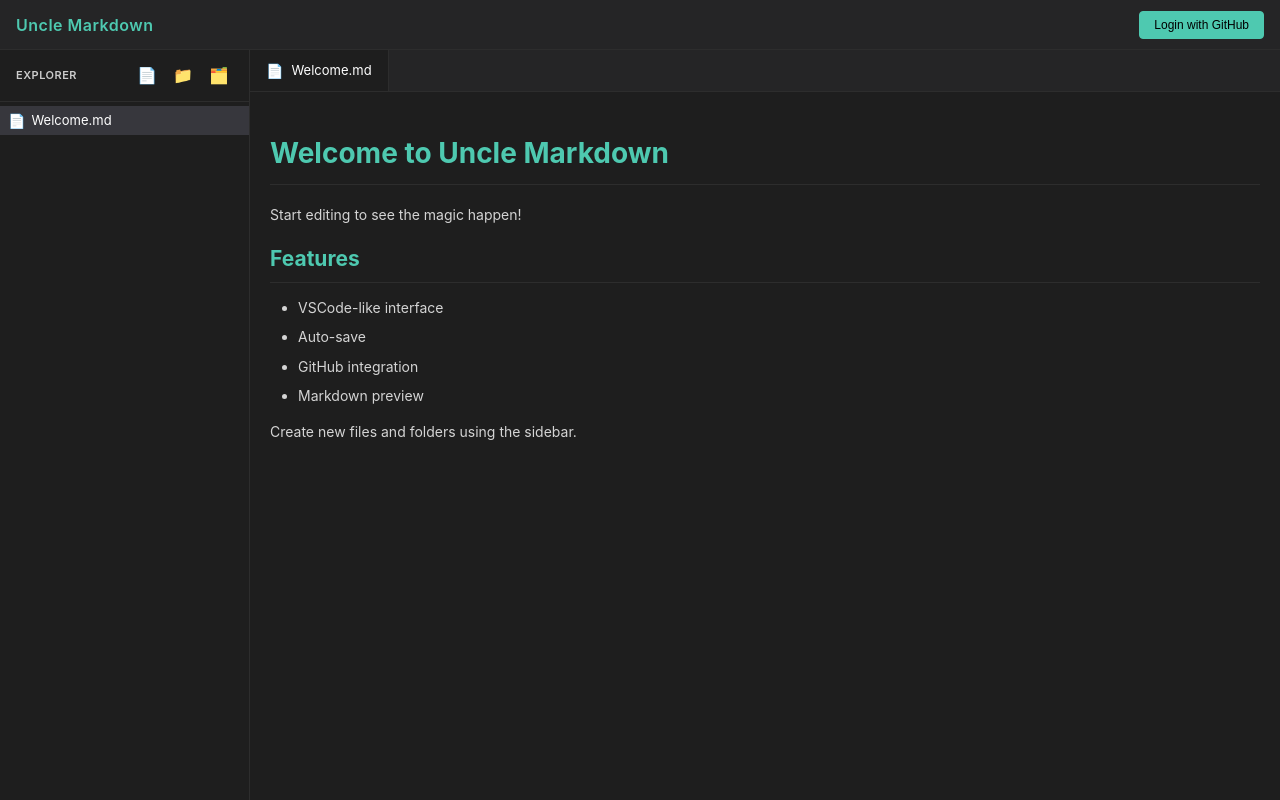
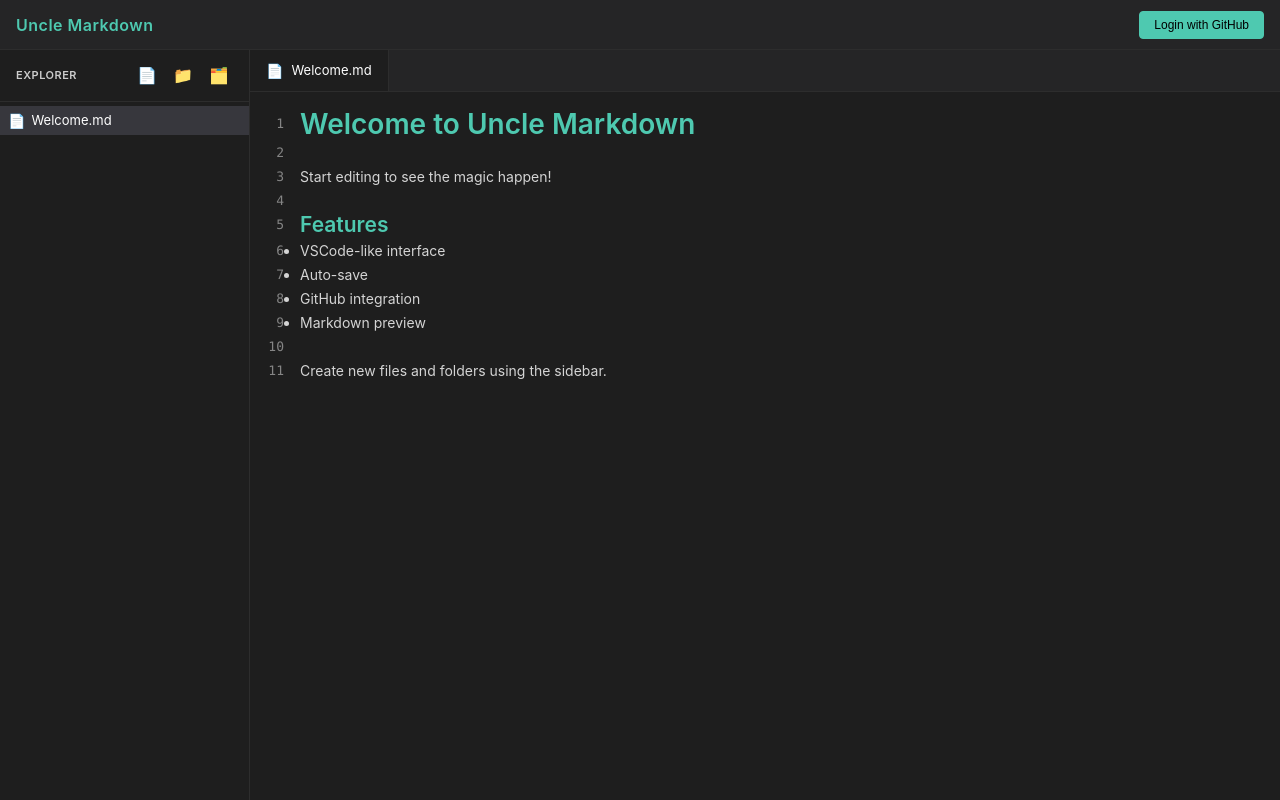
Before and after one commit to Shelrothman/uncle_markdown, a React (Vite) app: page / in a window 1280 px wide. Built offline with nearby package versions, Linux system fonts and the light colour scheme.

Commit message:
feat: WYSIWYG imp line by line

```diff
--- a/src/components/Editor.css
+++ b/src/components/Editor.css
@@ -38,54 +38,175 @@
   overflow: hidden;
 }
 
-.wysiwyg-editor {
+/* Line-by-line WYSIWYG Editor */
+.wysiwyg-line-editor {
   flex: 1;
   display: flex;
   flex-direction: column;
-  overflow: hidden;
+  overflow-y: auto;
+  background: #1e1e1e;
+  padding: 20px 0;
+}
+
+.editor-line {
+  display: flex;
+  min-height: 24px;
   position: relative;
   cursor: text;
 }
 
-.wysiwyg-textarea {
+.editor-line:hover {
+  background: rgba(255, 255, 255, 0.03);
+}
+
+.line-number {
+  width: 50px;
+  padding-right: 16px;
+  text-align: right;
+  color: #858585;
+  font-family: 'Consolas', 'Monaco', 'Courier New', monospace;
+  font-size: 13px;
+  line-height: 24px;
+  user-select: none;
+  flex-shrink: 0;
+}
+
+.line-content {
   flex: 1;
-  background: #1e1e1e;
+  display: flex;
+  align-items: flex-start;
+  min-height: 24px;
+  padding-right: 20px;
+}
+
+.line-textarea {
+  flex: 1;
+  background: transparent;
   color: #d4d4d4;
   border: none;
   outline: none;
-  padding: 20px;
   font-family: 'Consolas', 'Monaco', 'Courier New', monospace;
   font-size: 14px;
-  line-height: 1.6;
+  line-height: 24px;
   resize: none;
-  tab-size: 2;
-  width: 100%;
-  height: 100%;
+  overflow: hidden;
+  padding: 0;
+  margin: 0;
+  min-height: 24px;
 }
 
-.wysiwyg-textarea::placeholder {
+.line-textarea::placeholder {
   color: #6a6a6a;
 }
 
-.wysiwyg-preview {
+.line-preview {
   flex: 1;
-  padding: 20px;
-  overflow-y: auto;
   color: #d4d4d4;
   font-family: -apple-system, BlinkMacSystemFont, 'Segoe UI', 'Roboto', 'Oxygen', 'Ubuntu', 'Cantarell', sans-serif;
   font-size: 14px;
-  line-height: 1.6;
+  line-height: 24px;
+  min-height: 24px;
   cursor: text;
-  min-height: 100%;
 }
 
-.wysiwyg-preview:empty::before {
-  content: 'Click to start editing...';
-  color: #6a6a6a;
+.line-preview > * {
+  margin: 0 !important;
+  padding: 0 !important;
+  display: inline;
+}
+
+.line-preview h1,
+.line-preview h2,
+.line-preview h3,
+.line-preview h4,
+.line-preview h5,
+.line-preview h6 {
+  color: #4ec9b0;
+  font-weight: 600;
+  border: none !important;
+}
+
+.line-preview h1 { font-size: 2em; }
+.line-preview h2 { font-size: 1.5em; }
+.line-preview h3 { font-size: 1.25em; }
+.line-preview h4 { font-size: 1em; }
+.line-preview h5 { font-size: 0.875em; }
+.line-preview h6 { font-size: 0.75em; }
+
+.line-preview strong {
+  color: #4ec9b0;
+  font-weight: 600;
+}
+
+.line-preview em {
+  color: #9cdcfe;
   font-style: italic;
 }
 
-/* Markdown Styles */
+.line-preview a {
+  color: #569cd6;
+  text-decoration: none;
+}
+
+.line-preview a:hover {
+  text-decoration: underline;
+}
+
+.empty-line {
+  display: inline-block;
+  width: 100%;
+  min-height: 24px;
+}
+
+/* Inline code in line preview */
+.line-preview code {
+  background: rgba(110, 118, 129, 0.15);
+  color: #e8ab53;
+  padding: 0.2em 0.4em;
+  border-radius: 3px;
+  font-size: 0.85em;
+  font-family: 'Consolas', 'Monaco', 'Courier New', monospace;
+  border: 1px solid rgba(110, 118, 129, 0.2);
+}
+
+/* Color highlights in line preview */
+.line-preview code.highlight-red {
+  background: rgba(244, 135, 113, 0.15);
+  color: #f48771;
+  border-color: rgba(244, 135, 113, 0.3);
+}
+
+.line-preview code.highlight-green {
+  background: rgba(78, 201, 176, 0.15);
+  color: #4ec9b0;
+  border-color: rgba(78, 201, 176, 0.3);
+}
+
+.line-preview code.highlight-blue {
+  background: rgba(86, 156, 214, 0.15);
+  color: #569cd6;
+  border-color: rgba(86, 156, 214, 0.3);
+}
+
+.line-preview code.highlight-yellow {
+  background: rgba(220, 220, 170, 0.15);
+  color: #dcdcaa;
+  border-color: rgba(220, 220, 170, 0.3);
+}
+
+.line-preview code.highlight-purple {
+  background: rgba(197, 134, 192, 0.15);
+  color: #c586c0;
+  border-color: rgba(197, 134, 192, 0.3);
+}
+
+.line-preview code.highlight-orange {
+  background: rgba(206, 145, 120, 0.15);
+  color: #ce9178;
+  border-color: rgba(206, 145, 120, 0.3);
+}
+
+/* Old full-document preview styles (kept for backwards compatibility) */
 .wysiwyg-preview h1 {
   color: #4ec9b0;
   font-size: 2em;
--- a/src/components/Editor.tsx
+++ b/src/components/Editor.tsx
@@ -11,28 +11,36 @@
   const { getActiveFile, updateFileContent } = useFileStore();
   const activeFile = getActiveFile();
   const [localContent, setLocalContent] = useState(activeFile?.content || '');
-  const [isEditing, setIsEditing] = useState(false);
+  const [editingLine, setEditingLine] = useState<number | null>(null);
   const saveTimeoutRef = useRef<number | undefined>(undefined);
-  const textareaRef = useRef<HTMLTextAreaElement>(null);
+  const lineRefs = useRef<{ [key: number]: HTMLTextAreaElement | null }>({});
   const editorRef = useRef<HTMLDivElement>(null);
 
   // Update local content when active file changes
   useEffect(() => {
     setLocalContent(activeFile?.content || '');
-    setIsEditing(false);
+    setEditingLine(null);
+    lineRefs.current = {};
     // We intentionally sync state here when file changes
     // eslint-disable-next-line react-hooks/exhaustive-deps
   }, [activeFile?.id]);
 
-  // Only restore focus, not cursor position (let user click where they want)
+  // Focus the textarea when editing a line
   useEffect(() => {
-    if (isEditing && textareaRef.current && document.activeElement !== textareaRef.current) {
-      textareaRef.current.focus();
+    if (editingLine !== null && lineRefs.current[editingLine]) {
+      const textarea = lineRefs.current[editingLine];
+      if (textarea) {
+        textarea.focus();
+        // Move cursor to end of line
+        textarea.setSelectionRange(textarea.value.length, textarea.value.length);
       }
-  }, [isEditing]);
+    }
+  }, [editingLine]);
 
-  const handleChange = (e: React.ChangeEvent<HTMLTextAreaElement>) => {
-    const newContent = e.target.value;
+  const handleLineChange = (lineIndex: number, newLineContent: string) => {
+    const lines = localContent.split('\n');
+    lines[lineIndex] = newLineContent;
+    const newContent = lines.join('\n');
 
     setLocalContent(newContent);
 
@@ -48,26 +56,76 @@
     }, 500);
   };
 
-  const handleEditorClick = () => {
-    // Only switch to edit mode if clicking the preview itself, not already editing
-    if (!isEditing) {
-      setIsEditing(true);
-      // Don't set cursor position - let user click where they want
+  const handleLineClick = (lineIndex: number) => {
+    setEditingLine(lineIndex);
+  };
+
+  const handleLineBlur = (lineIndex: number) => {
+    // Small delay to allow clicking on other elements
     setTimeout(() => {
-        if (textareaRef.current) {
-          textareaRef.current.focus();
+      if (editingLine === lineIndex && !lineRefs.current[lineIndex]?.contains(document.activeElement)) {
+        setEditingLine(null);
+      }
+    }, 100);
+  };
+
+  const handleKeyDown = (e: React.KeyboardEvent<HTMLTextAreaElement>, lineIndex: number) => {
+    if (e.key === 'Enter') {
+      e.preventDefault();
+      const lines = localContent.split('\n');
+      const currentLine = lines[lineIndex];
+      const textarea = e.currentTarget;
+      const cursorPos = textarea.selectionStart;
+
+      // Split the line at cursor position
+      const beforeCursor = currentLine.substring(0, cursorPos);
+      const afterCursor = currentLine.substring(cursorPos);
+
+      lines[lineIndex] = beforeCursor;
+      lines.splice(lineIndex + 1, 0, afterCursor);
+
+      const newContent = lines.join('\n');
+      setLocalContent(newContent);
+
+      if (activeFile) {
+        updateFileContent(activeFile.id, newContent);
+      }
+
+      // Move to next line
+      setEditingLine(lineIndex + 1);
+    } else if (e.key === 'Backspace' && e.currentTarget.selectionStart === 0 && lineIndex > 0) {
+      e.preventDefault();
+      const lines = localContent.split('\n');
+      const currentLine = lines[lineIndex];
+      const previousLine = lines[lineIndex - 1];
+      const cursorPos = previousLine.length;
+
+      // Merge with previous line
+      lines[lineIndex - 1] = previousLine + currentLine;
+      lines.splice(lineIndex, 1);
+
+      const newContent = lines.join('\n');
+      setLocalContent(newContent);
+
+      if (activeFile) {
+        updateFileContent(activeFile.id, newContent);
+      }
+
+      // Move to previous line
+      setEditingLine(lineIndex - 1);
+      setTimeout(() => {
+        const textarea = lineRefs.current[lineIndex - 1];
+        if (textarea) {
+          textarea.setSelectionRange(cursorPos, cursorPos);
         }
       }, 0);
+    } else if (e.key === 'ArrowUp' && lineIndex > 0) {
+      e.preventDefault();
+      setEditingLine(lineIndex - 1);
+    } else if (e.key === 'ArrowDown' && lineIndex < localContent.split('\n').length - 1) {
+      e.preventDefault();
+      setEditingLine(lineIndex + 1);
     }
-  };
-
-  const handleTextareaBlur = () => {
-    // Small delay to allow clicking rendered content
-    setTimeout(() => {
-      if (!editorRef.current?.contains(document.activeElement)) {
-        setIsEditing(false);
-      }
-    }, 100);
   };
 
   if (!activeFile) {
@@ -81,6 +139,8 @@
     );
   }
 
+  const lines = localContent.split('\n');
+
   return (
     <div className="editor-container">
       <div className="editor-header">
@@ -90,34 +150,56 @@
         </div>
       </div>
       <div className="editor-content" ref={editorRef}>
-        <div className="wysiwyg-editor" onClick={handleEditorClick}>
-          {isEditing || !localContent ? (
+        <div className="wysiwyg-line-editor">
+          {lines.length === 0 || (lines.length === 1 && lines[0] === '') ? (
+            <div className="editor-line" onClick={() => handleLineClick(0)}>
+              <div className="line-number">1</div>
+              <div className="line-content">
                 <textarea
-              ref={textareaRef}
-              value={localContent}
-              onChange={handleChange}
-              onBlur={handleTextareaBlur}
+                  ref={(el) => (lineRefs.current[0] = el)}
+                  value=""
+                  onChange={(e) => handleLineChange(0, e.target.value)}
+                  onBlur={() => handleLineBlur(0)}
+                  onKeyDown={(e) => handleKeyDown(e, 0)}
                   placeholder="Start typing your markdown..."
-              spellCheck={false}
-              className="wysiwyg-textarea"
-              autoFocus={isEditing}
+                  className="line-textarea"
+                  rows={1}
+                />
+              </div>
+            </div>
+          ) : (
+            lines.map((line, index) => (
+              <div key={index} className="editor-line" onClick={() => handleLineClick(index)}>
+                <div className="line-number">{index + 1}</div>
+                <div className="line-content">
+                  {editingLine === index ? (
+                    <textarea
+                      ref={(el) => (lineRefs.current[index] = el)}
+                      value={line}
+                      onChange={(e) => handleLineChange(index, e.target.value)}
+                      onBlur={() => handleLineBlur(index)}
+                      onKeyDown={(e) => handleKeyDown(e, index)}
+                      className="line-textarea"
+                      rows={1}
                     />
                   ) : (
-            <div className="wysiwyg-preview">
+                    <div className="line-preview">
+                      {line === '' ? (
+                        <span className="empty-line">&nbsp;</span>
+                      ) : (
                         <ReactMarkdown
                           remarkPlugins={[remarkGfm]}
                           rehypePlugins={[rehypeRaw, rehypeSanitize]}
                           components={{
+                            p: ({ children }) => <>{children}</>,
                             // eslint-disable-next-line @typescript-eslint/no-unused-vars, @typescript-eslint/no-explicit-any
                             code: ({ node, inline, className, children, ...props }: any) => {
-                    // Force inline detection based on parent node
                               const isInline = inline !== false && !className?.includes('language-');
 
                               if (!isInline) {
                                 return <CodeBlock className={className}>{children}</CodeBlock>;
                               }
 
-                    // Handle color syntax: `red:text` or `blue:text`
                               const text = String(children).trim();
                               const colorMatch = text.match(/^(red|green|blue|yellow|purple|orange):(.*?)$/);
 
@@ -134,9 +216,14 @@
                             }
                           }}
                         >
-                {localContent}
+                          {line}
                         </ReactMarkdown>
+                      )}
                     </div>
+                  )}
+                </div>
+              </div>
+            ))
           )}
         </div>
       </div>
```
Lines whose indentation alone changed are shown as unchanged.
